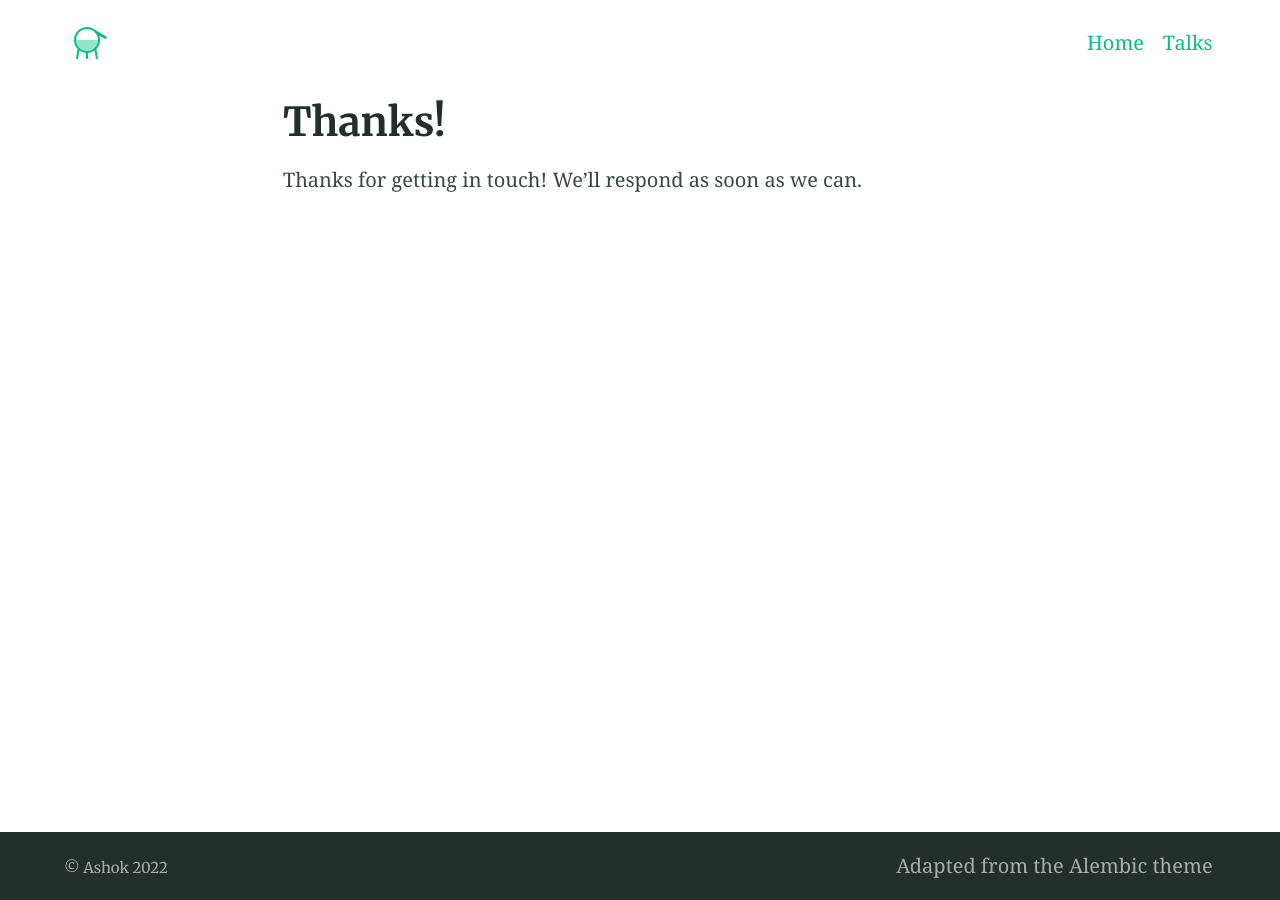
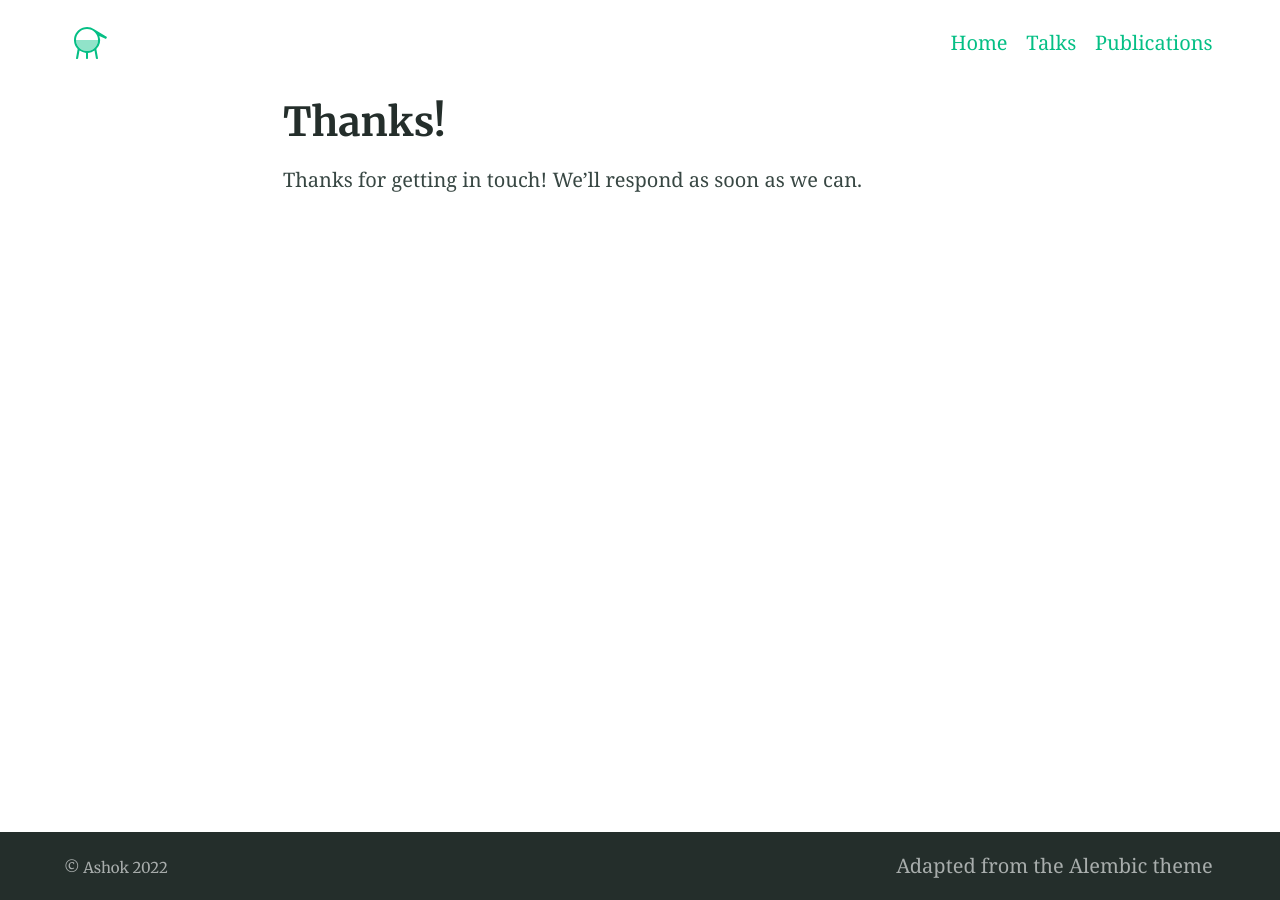
Before and after one commit to ashokkri/ashokkri.github.io, a Jekyll site: the page built from thanks.md, in a window 1280 px wide. Built offline with Jekyll 4.4.1, drawn with Linux system fonts in a browser that asks for light colours.

Commit message:
Update _config.yml

```diff
--- a/_config.yml
+++ b/_config.yml
@@ -123,8 +123,8 @@ navigation_header:
   url: /
 - title: Talks
   url: /talks/
-#- title: Links
- # url: /links/
+- title: Publications
+ # url: /publications/
 #- title: Categories
 #  url: /categories/
 #- title: Search
```
